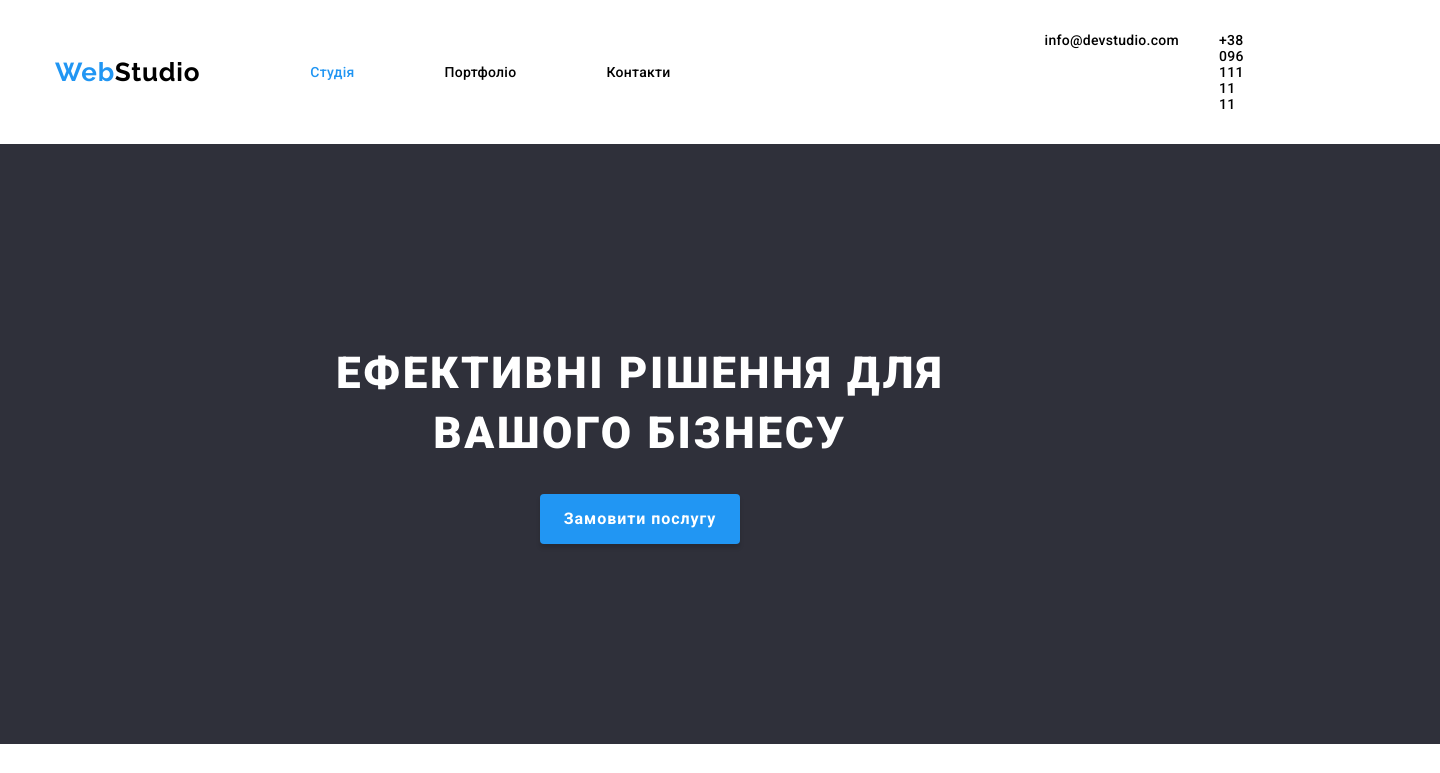
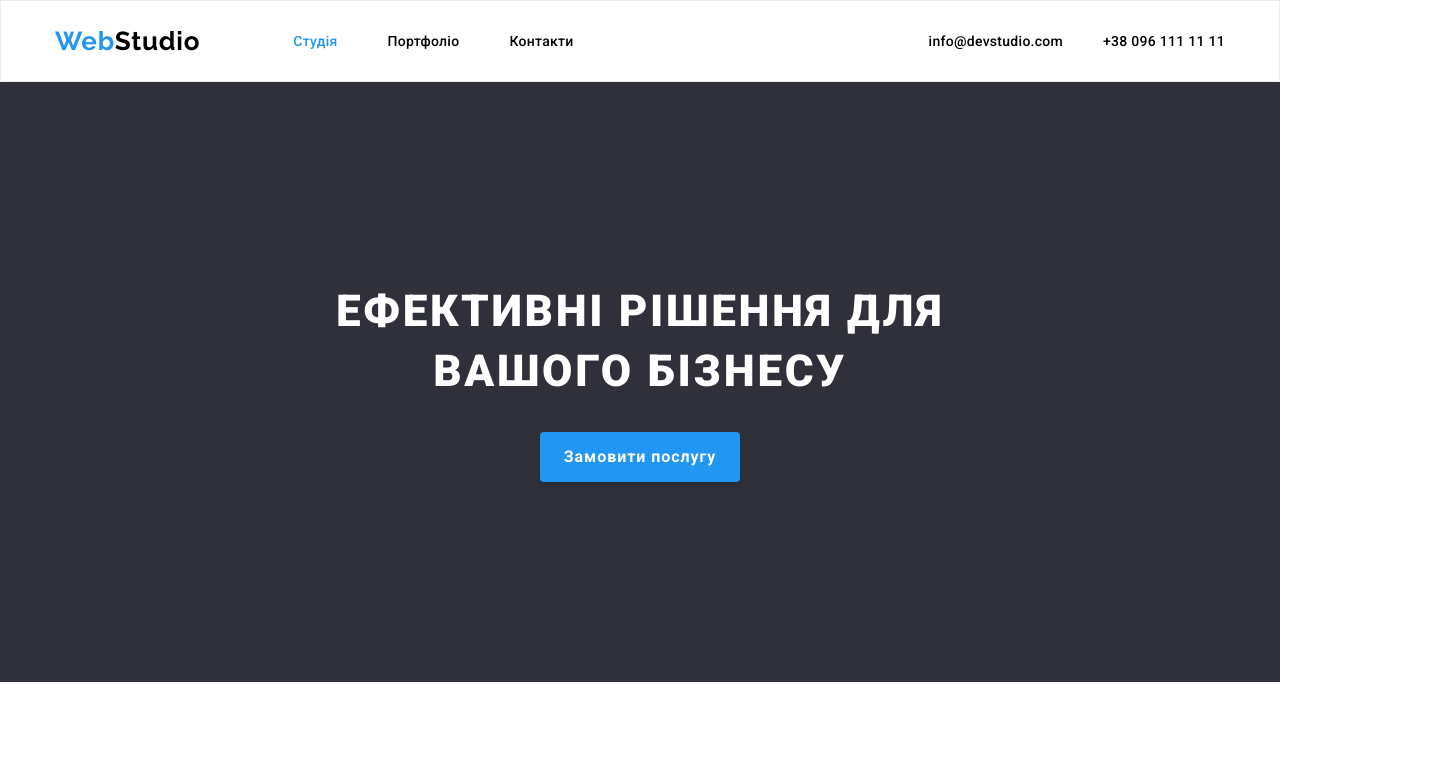
Before and after one commit to Yulka1025/Khitko_Yulia_IPZ_31-, a plain HTML site: page index.html in a window 1280 px wide. Shown: the top 773 px of the page, 1440 px wide, since content can reach past the window. Drawn offline with Linux system fonts and the light colour scheme.

Commit message:
fix with teacher

```diff
--- a/css/styles.css
+++ b/css/styles.css
@@ -6,6 +6,16 @@
   --grey: #757575;
   --none_black: #212121;
   --none_white: #f5f4fa;
+}
+
+*, *::before, *::after {
+  margin: 0;
+  padding: 0;
+  box-sizing: border-box;
+}
+
+button {
+  border: none;
 }
 
 html {
@@ -41,14 +51,19 @@ img {
 /*--------------*/
 .header {
   border: 1px #ECECEC solid;
-  display: block;
 }
 
-.logo {
-  margin-right: 93px;
+.header__container {
+  display: flex;
+  align-items: center;
 }
 
-.logo-black,
+.header__logo {
+  margin-right: 93px;
+  padding: 25px 0px;
+}
+
+.header__logo,
 .logo-white {
   color: var(--secondary_color);
   font-family: "Raleway", sans-serif;;
@@ -57,9 +72,8 @@ img {
   letter-spacing: 0.78px;
 }
 
-.logo-black > span {
+.header__logo > span {
   color: var(--black);
-  padding: 25px 0px 25px 0px;
 }
 
 .logo-white > span {
@@ -68,17 +82,11 @@ img {
 
 .header__title {
   background: var(--primary_color);
-  width: 1600px;
   height: 600px;
   flex-shrink: 0;
 }
 
-.header-container {
-  background-color: var(--white);
-  font-weight: 500;
-  color: #212121;
-  display: flex;
-  align-items: center;
+.container {
   max-width: 1200px;
   padding-left: 15px;
   padding-right: 15px;
@@ -102,7 +110,7 @@ img {
 }
 
 .menu {
-  margin-right: 354px;
+  margin-right: auto;
 }
 
 .menu-list {
@@ -110,8 +118,6 @@ img {
   font-size: 14px;
   font-weight: 500;
   letter-spacing: 0.28px;
-  margin-right: 20px;
-  margin-left: 20px;
 }
 
 .menu-item:hover {
@@ -127,7 +133,6 @@ img {
   display: flex;
   gap: 40px;
   margin-left: auto;
-  padding: 32px 0;
   color: #757575;
 }
 
@@ -268,7 +273,7 @@ background: var(--primary_color);
   display: flex;
   justify-content: space-around;
   list-style: none;
-  padding: 0;
+  gap: 30px;
 }
 .team-card{
   box-shadow: 0px 2px 1px 0px rgba(0, 0, 0, 0.2);
@@ -283,7 +288,6 @@ background: var(--primary_color);
 }
 .team-role{
   padding: 30px 15px 30px 15px;
-  margin-top: 10px;
 }
 .team-name {
   color: var(--none_black);
@@ -317,7 +321,7 @@ background: var(--primary_color);
 .footer-menu {
     display: flex;
     flex-direction: column;
-    /* row-gap: 12px; */
+    gap: 12px;
 }
 .city {
   color: var(--white);
@@ -334,7 +338,6 @@ background: var(--primary_color);
   letter-spacing: 0.28px;
   font-style: normal;
 }
-
 .contact-footer:hover {
     color: var(--main-blue);
 }
@@ -411,15 +414,3 @@ height: 294px;
 flex-shrink: 0;
 border: 1px solid var(--white);
 }
-* {
-    margin: 0;
-    box-sizing: border-box;
-    border: none;
-    text-decoration: none;
-}
-
-/*{
-  max-width: 1200px;
-  margin: 0 auto;
-  padding: 0px 15px 0 15px;
-}*/
--- a/index.html
+++ b/index.html
@@ -12,10 +12,9 @@
 </head>
 
 <body>
-    <header>
-        <section class="header__info">
-            <div class="header-container">
-                <a href="index.html" class="logo-black">Web<span>Studio</span><a>
+    <header class="header">
+        <div class="container header__container">
+            <a href="./index.html" class="header__logo">Web<span>Studio</span></a>
             <nav class="menu">
                 <ul class="menu_nav">
                     <li class="menu-list"><a class="active menu-item" href="index.html">Студія</a></li>
@@ -28,10 +27,6 @@
                     <li class="contact-info"><a href="tel:+380961111111">+38 096 111 11 11</a></li>
                 </ul>
             </div>
-        </section>
-
-
-
     </header>
 
     <main>
@@ -114,9 +109,9 @@
     </main>
 
     <footer class="footer">
-        <div class="container-footer">
+        <div class="container-footer container">
             <div class="logo-footer">
-                <a href="index.html" class="logo-white">Web<span>Studio</span><a>
+                <a href="index.html" class="logo-white">Web<span>Studio</span></a>
             </div>
                     <address>
                         <ul class="footer-menu">
```
Lines whose indentation alone changed are shown as unchanged.
